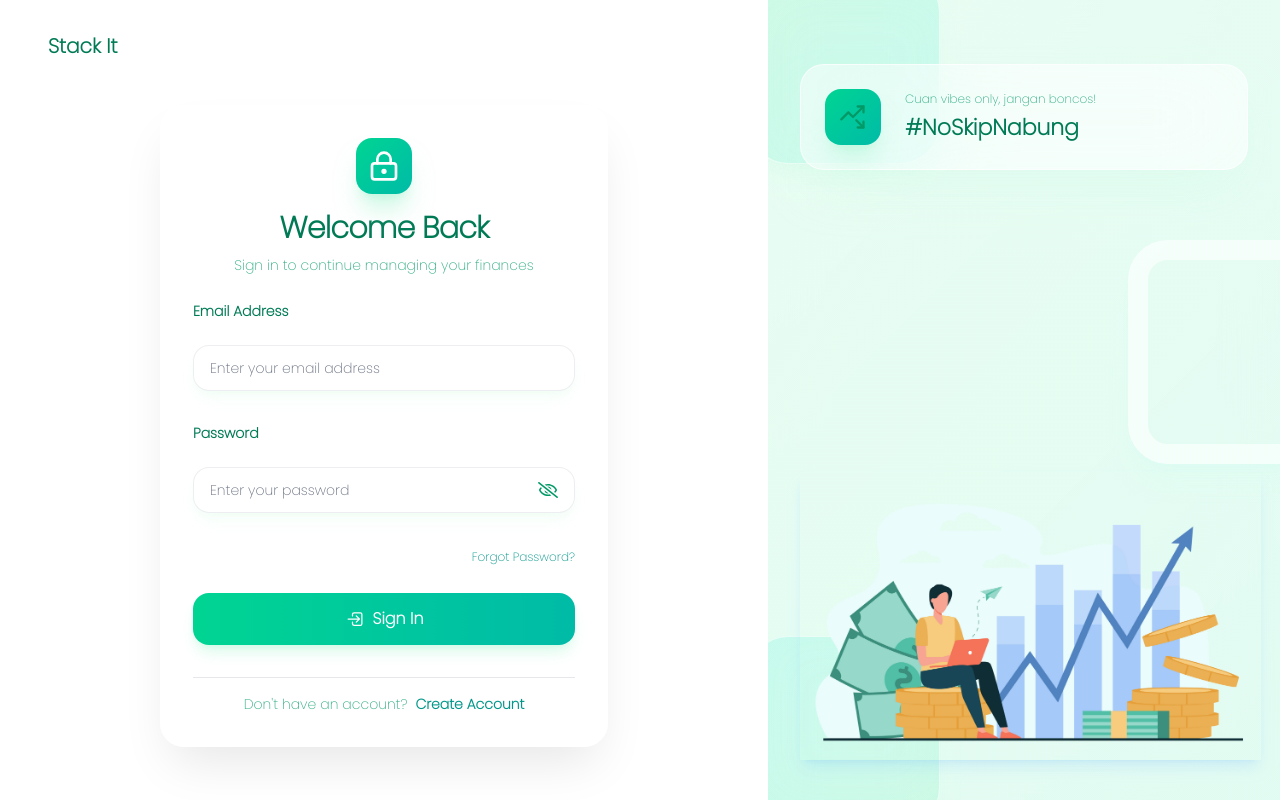
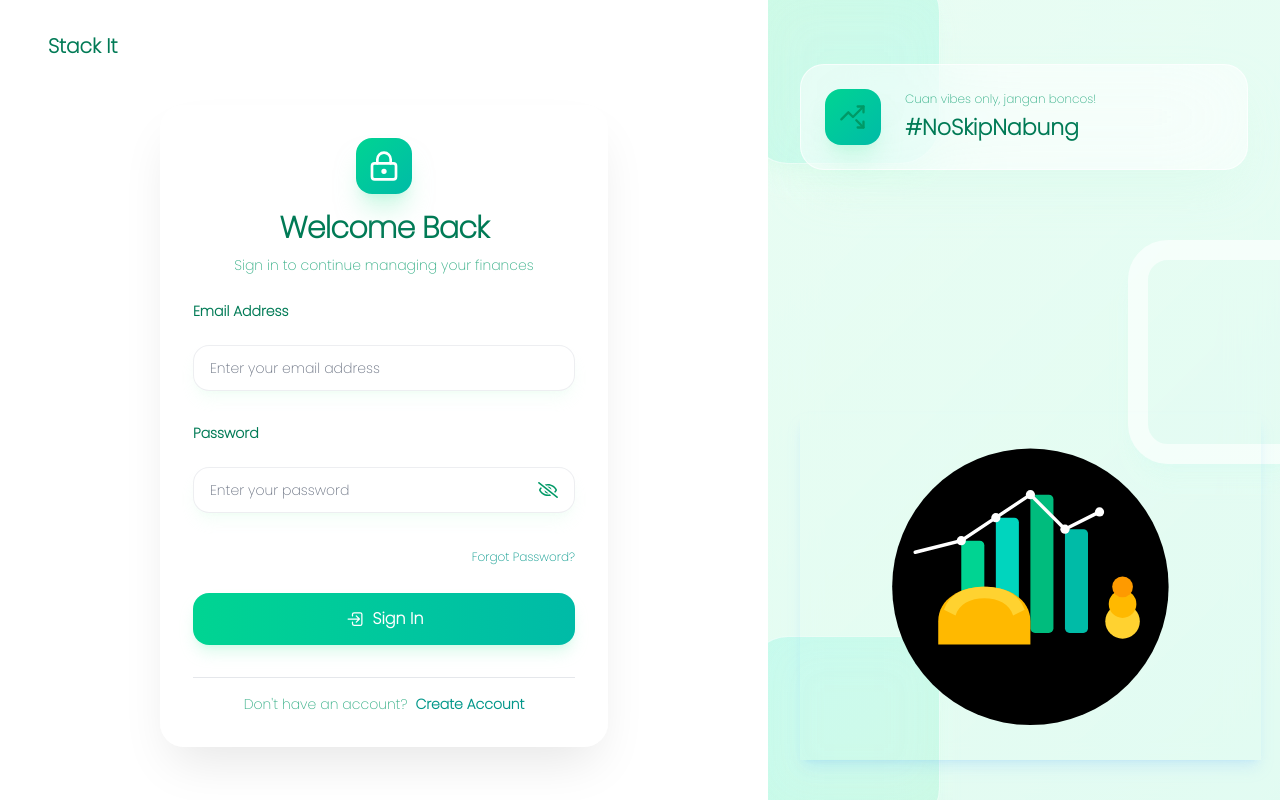
Before and after one commit to Alvarizqi09/fe-finance, a React (Vite) app: page /login in a window 1280 px wide. Built offline with nearby package versions, Linux system fonts and the light colour scheme.

Commit message:
fix: replace background image with SVG illustration in AuthLayout for improved dark mode support and visual consistency

```diff
--- a/src/components/AuthLayout.jsx
+++ b/src/components/AuthLayout.jsx
@@ -32,19 +32,174 @@ const AuthLayout = ({ children }) => {
             }
             label="Cuan vibes only, jangan boncos!"
             value="#NoSkipNabung"
-            className="bg-white/70 dark:bg-gray-800/70 backdrop-blur-xl"
           />
         </div>
 
-        {/* Background Image */}
-        <img
-          src="/8432.png"
-          alt="Auth Background"
-          className="w-64 lg:w-[90%] absolute bottom-10 shadow-lg shadow-blue-400/15 dark:shadow-blue-400/5"
-        />
+        {/* SVG Background Illustration */}
+        <div className="w-64 lg:w-[90%] absolute bottom-10">
+          <FinanceIllustration />
+        </div>
       </div>
     </div>
   );
 };
 
+// SVG Illustration Component dengan dukungan dark mode
+const FinanceIllustration = () => {
+  return (
+    <svg
+      viewBox="0 0 400 300"
+      className="w-full h-auto shadow-lg shadow-blue-400/15 dark:shadow-blue-400/5"
+      fill="none"
+      xmlns="http://www.w3.org/2000/svg"
+    >
+      {/* Background Circle */}
+      <circle
+        cx="200"
+        cy="150"
+        r="120"
+        fill="url(#gradient)"
+        className="transition-colors duration-300"
+      />
+
+      {/* Chart Bars */}
+      <rect
+        x="140"
+        y="110"
+        width="20"
+        height="80"
+        rx="4"
+        className="fill-emerald-400 dark:fill-emerald-500 transition-colors duration-300"
+      />
+      <rect
+        x="170"
+        y="90"
+        width="20"
+        height="100"
+        rx="4"
+        className="fill-teal-400 dark:fill-teal-500 transition-colors duration-300"
+      />
+      <rect
+        x="200"
+        y="70"
+        width="20"
+        height="120"
+        rx="4"
+        className="fill-emerald-500 dark:fill-emerald-600 transition-colors duration-300"
+      />
+      <rect
+        x="230"
+        y="100"
+        width="20"
+        height="90"
+        rx="4"
+        className="fill-teal-500 dark:fill-teal-600 transition-colors duration-300"
+      />
+
+      {/* Money Bag */}
+      <path
+        d="M120 180C120 160 140 150 160 150C180 150 200 160 200 180V200H120V180Z"
+        className="fill-amber-400 dark:fill-amber-500 transition-colors duration-300"
+      />
+      <path
+        d="M160 150C175 150 190 155 195 170L185 175C182 165 172 160 160 160C148 160 138 165 135 175L125 170C130 155 145 150 160 150Z"
+        className="fill-amber-300 dark:fill-amber-400 transition-colors duration-300"
+      />
+
+      {/* Coin Stack */}
+      <circle
+        cx="280"
+        cy="180"
+        r="15"
+        className="fill-amber-300 dark:fill-amber-400 transition-colors duration-300"
+      />
+      <circle
+        cx="280"
+        cy="165"
+        r="12"
+        className="fill-amber-400 dark:fill-amber-500 transition-colors duration-300"
+      />
+      <circle
+        cx="280"
+        cy="150"
+        r="9"
+        className="fill-amber-500 dark:fill-amber-600 transition-colors duration-300"
+      />
+
+      {/* Graph Line */}
+      <path
+        d="M100 120 L140 110 L170 90 L200 70 L230 100 L260 85"
+        stroke="currentColor"
+        strokeWidth="3"
+        strokeLinecap="round"
+        className="text-white dark:text-gray-700 transition-colors duration-300"
+      />
+
+      {/* Graph Dots */}
+      <circle
+        cx="140"
+        cy="110"
+        r="4"
+        className="fill-white dark:fill-gray-300 transition-colors duration-300"
+      />
+      <circle
+        cx="170"
+        cy="90"
+        r="4"
+        className="fill-white dark:fill-gray-300 transition-colors duration-300"
+      />
+      <circle
+        cx="200"
+        cy="70"
+        r="4"
+        className="fill-white dark:fill-gray-300 transition-colors duration-300"
+      />
+      <circle
+        cx="230"
+        cy="100"
+        r="4"
+        className="fill-white dark:fill-gray-300 transition-colors duration-300"
+      />
+      <circle
+        cx="260"
+        cy="85"
+        r="4"
+        className="fill-white dark:fill-gray-300 transition-colors duration-300"
+      />
+
+      {/* Definitions */}
+      <defs>
+        <linearGradient id="gradient" x1="0%" y1="0%" x2="100%" y2="100%">
+          <stop offset="0%" className="transition-colors duration-300">
+            <animate
+              attributeName="stop-color"
+              values="#a7f3d0; #34d399; #a7f3d0"
+              dur="8s"
+              repeatCount="indefinite"
+            />
+            <stop
+              offset="0%"
+              stopColor="#a7f3d0"
+              className="dark:stop-color-[#065f46]"
+            />
+          </stop>
+          <stop offset="100%" className="transition-colors duration-300">
+            <animate
+              attributeName="stop-color"
+              values="#34d399; #10b981; #34d399"
+              dur="8s"
+              repeatCount="indefinite"
+            />
+            <stop
+              offset="100%"
+              stopColor="#34d399"
+              className="dark:stop-color-[#047857]"
+            />
+          </stop>
+        </linearGradient>
+      </defs>
+    </svg>
+  );
+};
+
 export default AuthLayout;
```
